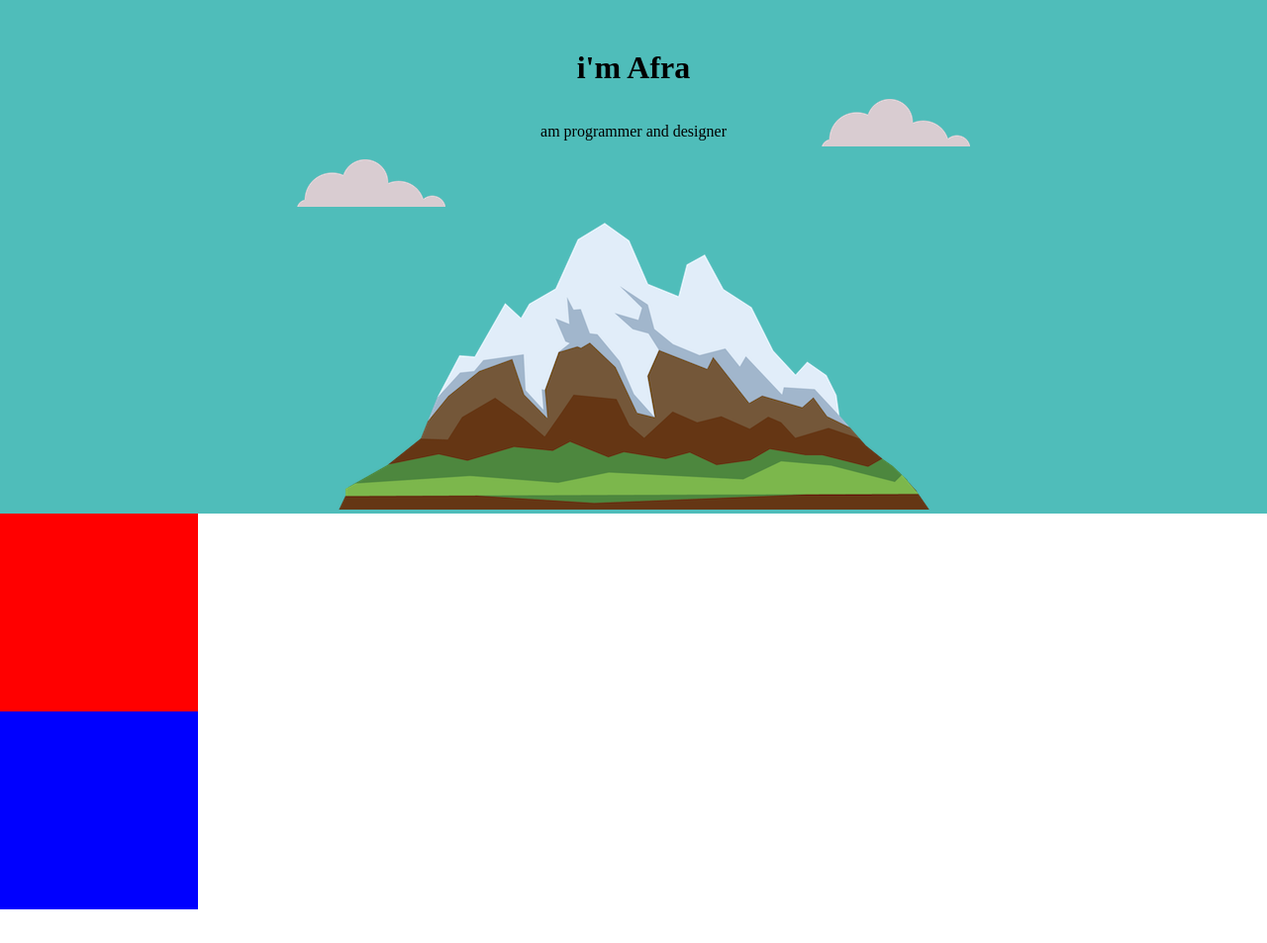
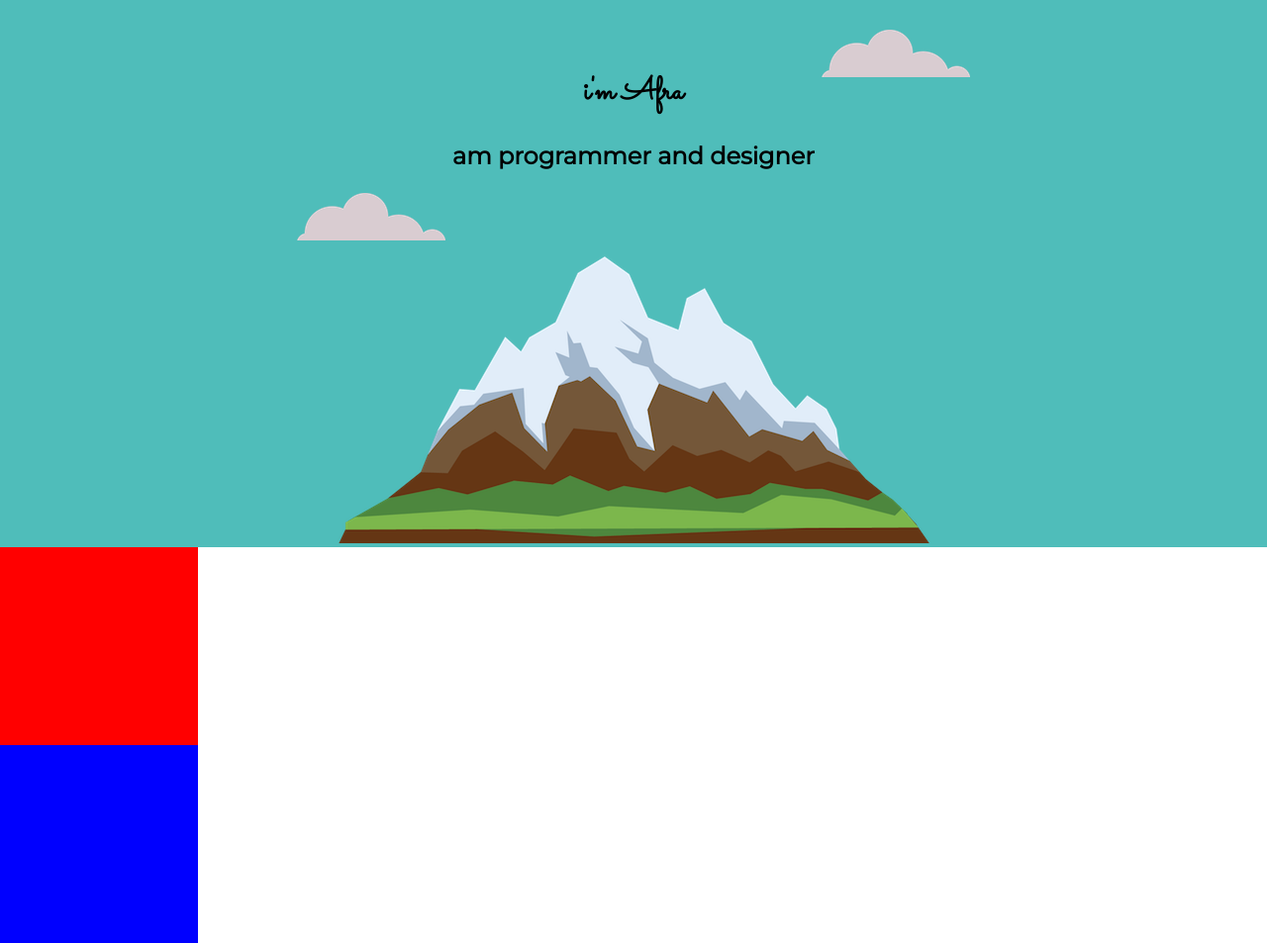
Before and after one commit to Maheerafra/CSS-mysite, a plain HTML site: page index.html in a window 1280 px wide. Shown: the whole page at 99% size. Before the commit the page ends 919 px from the top, so only its background shows below. Drawn offline with Linux system fonts and the light colour scheme.

Commit message:
added fonts

```diff
--- a/CSS/styles.css
+++ b/CSS/styles.css
@@ -1,10 +1,18 @@
 body {
     margin: 0%;
     text-align: center;
+    font-family:  'Merriweather', serif;
 }
 h1{
-    margin-top: 0%;
+    margin-top: 20px;
     display: inline-block;
+    font-family:'Sacramento',cursive;
+    font-weight: bold;
+}
+h2{
+    font-family:'Montserrat', sans-serif;
+    margin-top: 5px;
+
 }
 div{
     background-color: #4FBDBA;
@@ -28,7 +36,7 @@ div{
 .top-cloud{
     position: absolute;
     right: 300px;
-    top: 100px;
+    top: 30px;
 }
 .bottom-cloud{
     position: absolute;
--- a/index.html
+++ b/index.html
@@ -5,12 +5,15 @@
     <title>MAHIIRAFRA</title>
     <link rel="stylesheet" href="./CSS/styles.css">
     <link rel="icon" href="favicon.ico">
+    <link rel="preconnect" href="https://fonts.googleapis.com">
+    <link rel="preconnect" href="https://fonts.gstatic.com" crossorigin>
+    <link href="https://fonts.googleapis.com/css2?family=Merriweather&family=Montserrat&family=Sacramento&display=swap" rel="stylesheet">
 </head>
 <body>
     <div class="top-container">
         <img class="top-cloud" src="./Images/cloud.png" alt="cloud-img">
         <h1>i'm Afra</h1>
-        <p>am programmer and designer</p>
+        <h2>am programmer and designer</h2>
         <img class="bottom-cloud" src="./Images/cloud.png" alt="cloud-img">
         <img src="./Images/mountain.png" alt="mountain-img">
     </div>
```
